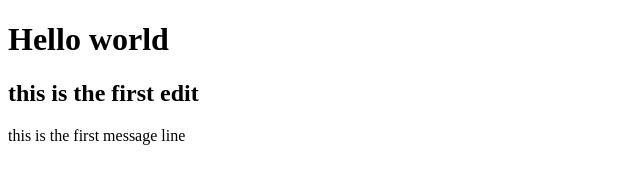
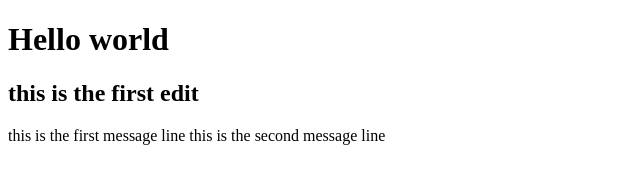
Before and after one commit to git-18/VSCODE-CODE, a plain HTML site: page code-excercise/index.html in a window 1280 px wide. Shown: the whole page, without its empty margins (0-640 px from the left). Drawn offline with Linux system fonts and the light colour scheme.

Commit message:
code-excercise/index.html

```diff
--- a/code-excercise/index.html
+++ b/code-excercise/index.html
@@ -10,6 +10,7 @@
    <h2>this is the first edit</h2>
    <body>
        this is the first message line
+       this is the second message line
    </body>
 </body>
 </html>
```
